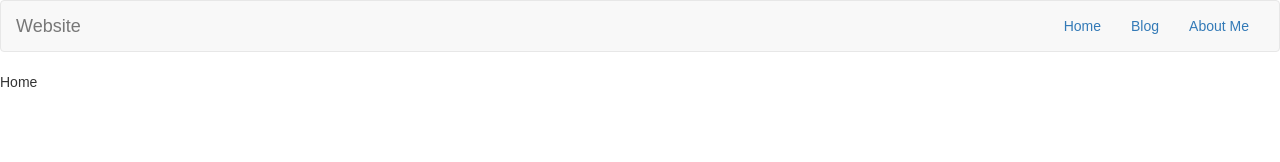
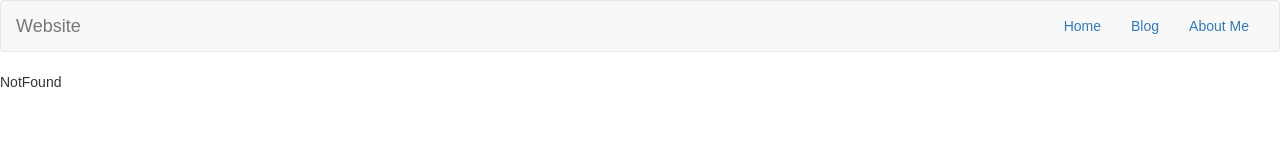
Before and after one commit to sbell8-chwy/website, a React (Create React App) app: page / in a window 1280 px wide. Shown: the top 162 px of the page. Built offline with nearby package versions, Linux system fonts and the light colour scheme.

Commit message:
Fix pathing due to app prefix.

```diff
--- a/package.json
+++ b/package.json
@@ -2,7 +2,7 @@
   "name": "tmp-website",
   "version": "0.1.0",
   "private": true,
-  "homepage": "https://smbell.github.io/website",
+  "homepage": "https://smbell.github.io/website/",
   "dependencies": {
     "bootstrap": "^3.3.7",
     "react": "^15.5.4",
--- a/src/components/content/Content.js
+++ b/src/components/content/Content.js
@@ -12,9 +12,9 @@ class Content extends Component {
     return (
       <div className="content">
         <Switch>
-          <Route exact path='/' component={Home}/>
-          <Route path='/blog' component={Blog}/>
-          <Route path='/about' component={About}/>
+          <Route exact path='/website' component={Home}/>
+          <Route path='/website/blog' component={Blog}/>
+          <Route path='/website/about' component={About}/>
           <Route component={NotFound}/>
         </Switch>
       </div>
--- a/src/components/header/Header.js
+++ b/src/components/header/Header.js
@@ -14,9 +14,9 @@ class Header extends Component {
         </Navbar.Header>
         <Navbar.Collapse>
           <Nav pullRight >
-            <NavItem><Link to='/'>Home</Link></NavItem>
-            <NavItem><Link to="/blog">Blog</Link></NavItem>
-            <NavItem><Link to="/about">About Me</Link></NavItem>
+            <NavItem><Link to='/website/'>Home</Link></NavItem>
+            <NavItem><Link to="/website/blog">Blog</Link></NavItem>
+            <NavItem><Link to="/website/about">About Me</Link></NavItem>
           </Nav>
         </Navbar.Collapse>
       </Navbar>
```
